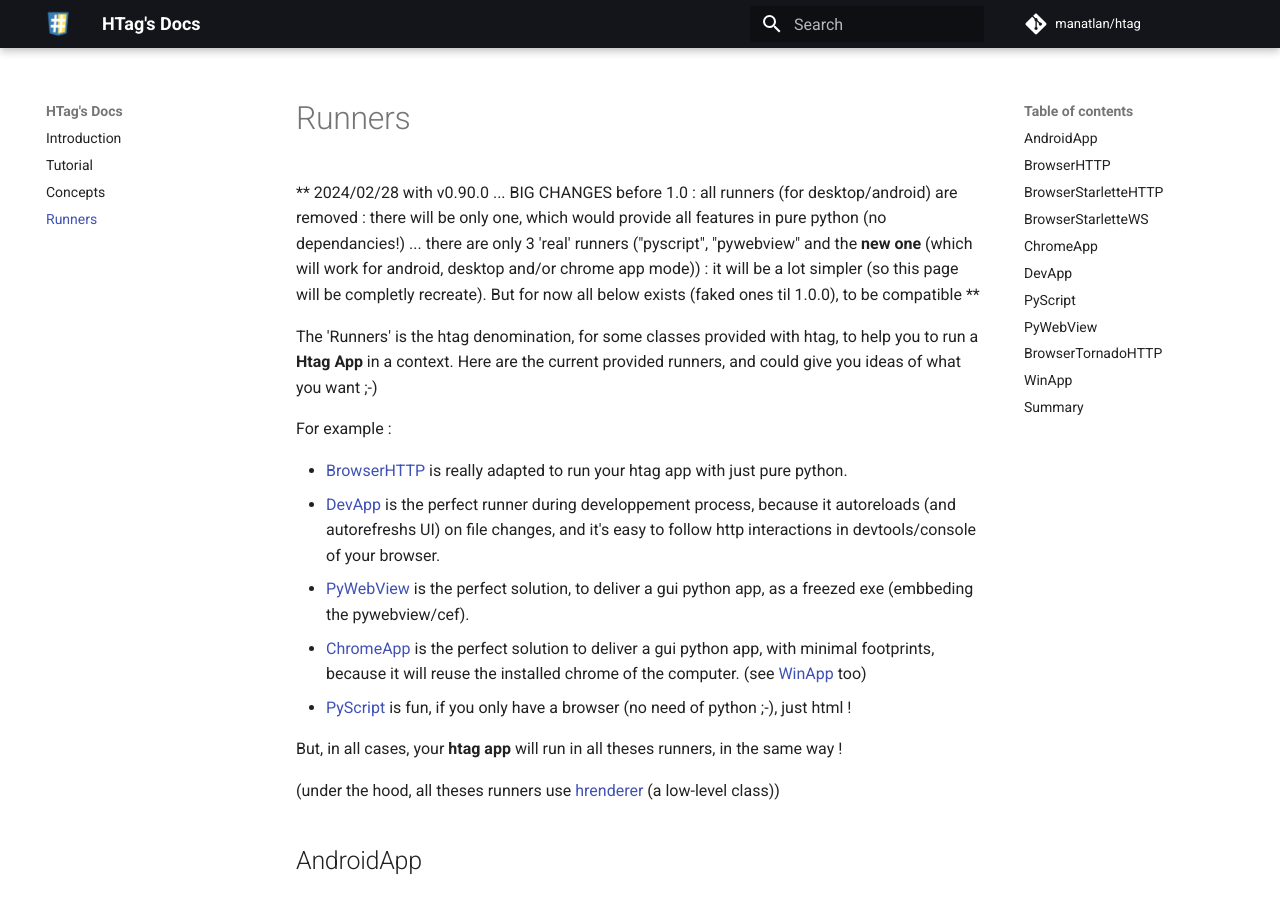
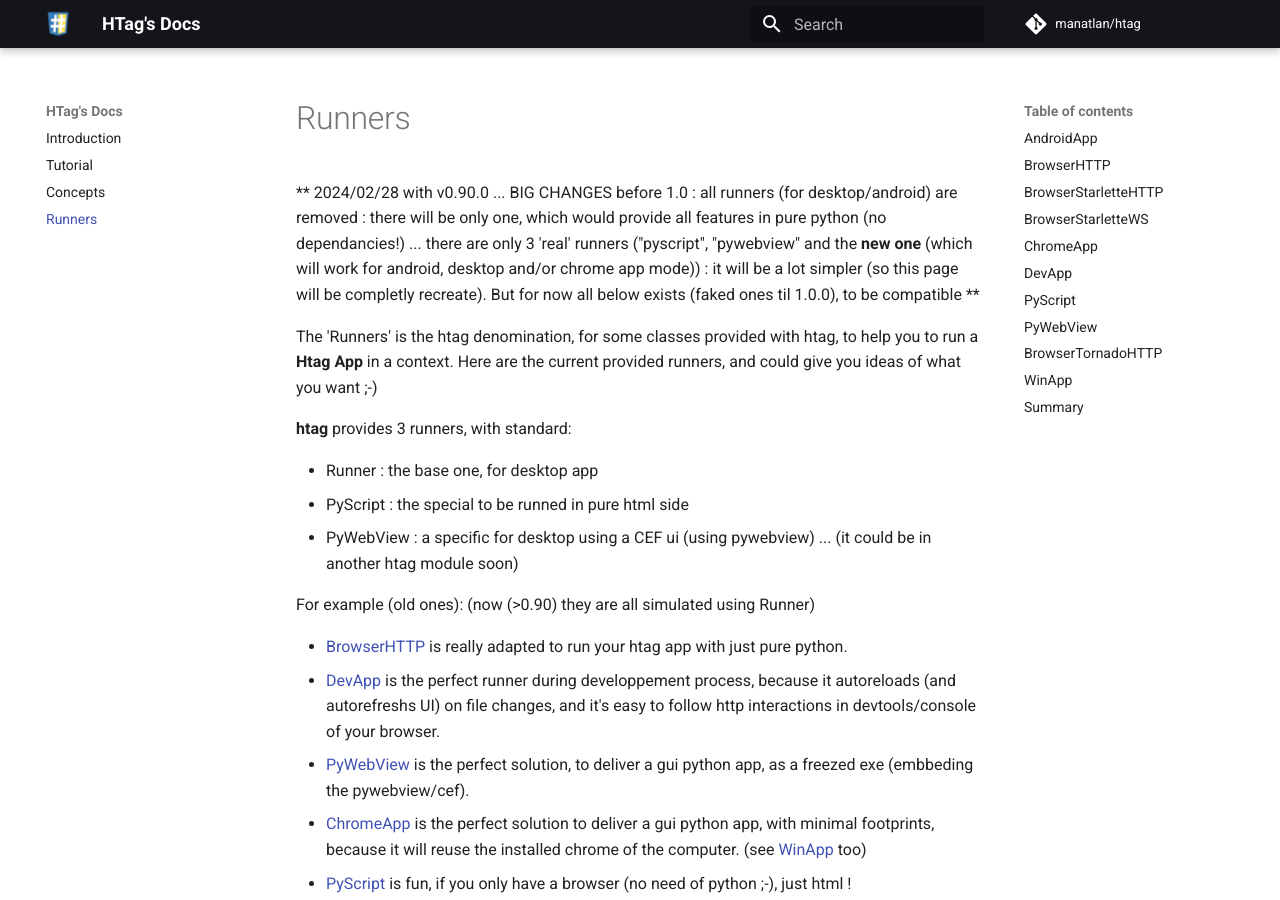
Before and after one commit to manatlan/htag, an MkDocs documentation site: the page built from docs/runners.md, in a window 1280 px wide and 900 px high. Built offline with MkDocs 1.6.1 and Material for MkDocs 9.7.7, drawn with Linux system fonts in a browser that asks for light colours; comment, search, counter and statistics services are not loaded.

Commit message:
Update runners.md

```diff
--- a/docs/runners.md
+++ b/docs/runners.md
@@ -4,7 +4,13 @@
 
 The 'Runners' is the htag denomination, for some classes provided with htag, to help you to run a **Htag App** in a context. Here are the current provided runners, and could give you ideas of what you want ;-)
 
-For example :
+**htag** provides 3 runners, with standard:
+
+ - Runner : the base one, for desktop app
+ - PyScript : the special to be runned in pure html side
+ - PyWebView : a specific for desktop using a CEF ui (using pywebview) ... (it could be in another htag module soon)
+
+For example (old ones): (now (>0.90) they are all simulated using Runner)
 
  * [BrowserHTTP](#browserhttp) is really adapted to run your htag app with just pure python.
  * [DevApp](#devapp) is the perfect runner during developpement process, because it autoreloads (and autorefreshs UI) on file changes, and it's easy to follow http interactions in devtools/console of your browser.
```
